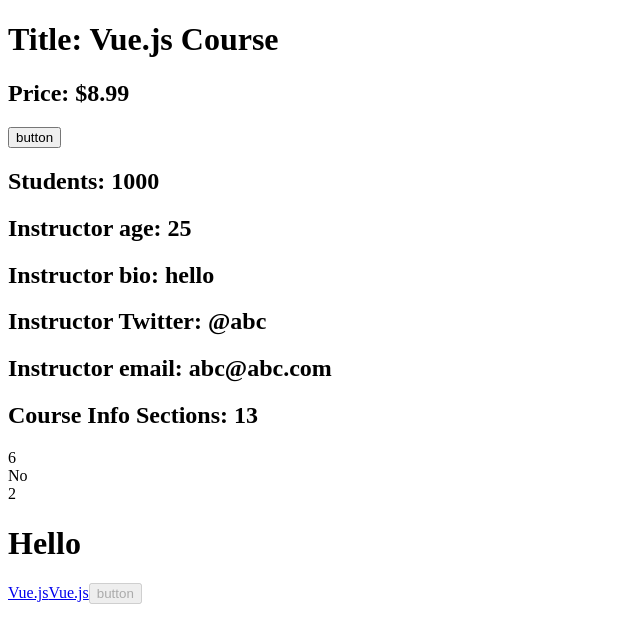
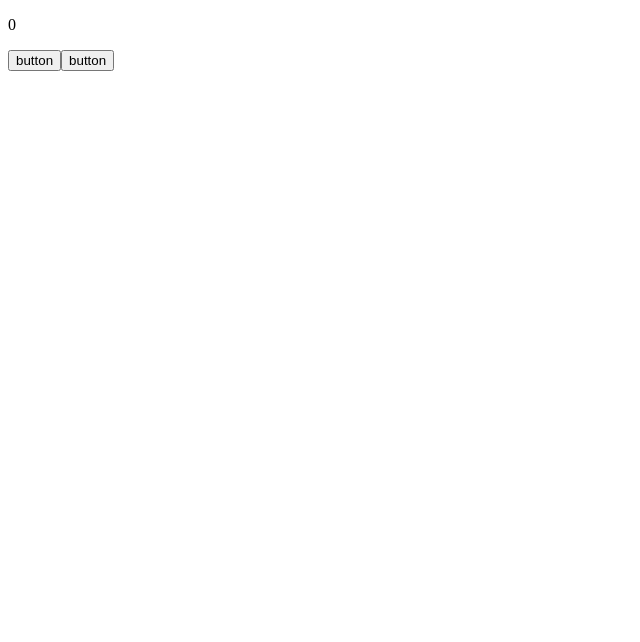
Before and after one commit to natsukitoku/vue-lesson, a Vue app: page / in a window 1280 px wide. Shown: the top 642 px of the page, without its empty margins (0-640 px from the left). Built offline with nearby package versions, Linux system fonts and the light colour scheme.

Commit message:
ハンドラー使用例

```diff
--- a/index.html
+++ b/index.html
@@ -7,8 +7,9 @@
     <title>Vite App</title>
   </head>
   <body>
-    <div id="app"></div>
-    <div id="example"></div>
+    <!-- <div id="app"></div>
+    <div id="example"></div> -->
+    <div id="example2"></div>
     <script type="module" src="/src/main.js"></script>
   </body>
 </html>
--- /dev/null
+++ b/src/Example2.vue
@@ -0,0 +1,14 @@
+<script setup>
+import { ref } from 'vue';
+const count = ref(0)
+function countUp(event, times) {
+  count.value = event.clientX * times
+}
+</script>
+<template>
+  <p>{{ count }}</p>
+  <!-- インラインハンドラー -->
+  <button @click="count = $event.clientX">button</button>
+  <!-- メソッドハンドラー -->
+  <button @click="countUp($event, 5)">button</button>
+</template>
--- a/src/main.js
+++ b/src/main.js
@@ -1,7 +1,10 @@
 import { createApp } from "vue";
 import App from "./App.vue";
 import Example from "./Example.vue";
+import Example2 from "./Example2.vue";
 const app = createApp(App);
 const exampleApp = createApp(Example);
+const exampleApp2 = createApp(Example2);
 app.mount('#app');
 exampleApp.mount('#example');
+exampleApp2.mount('#example2');
```
